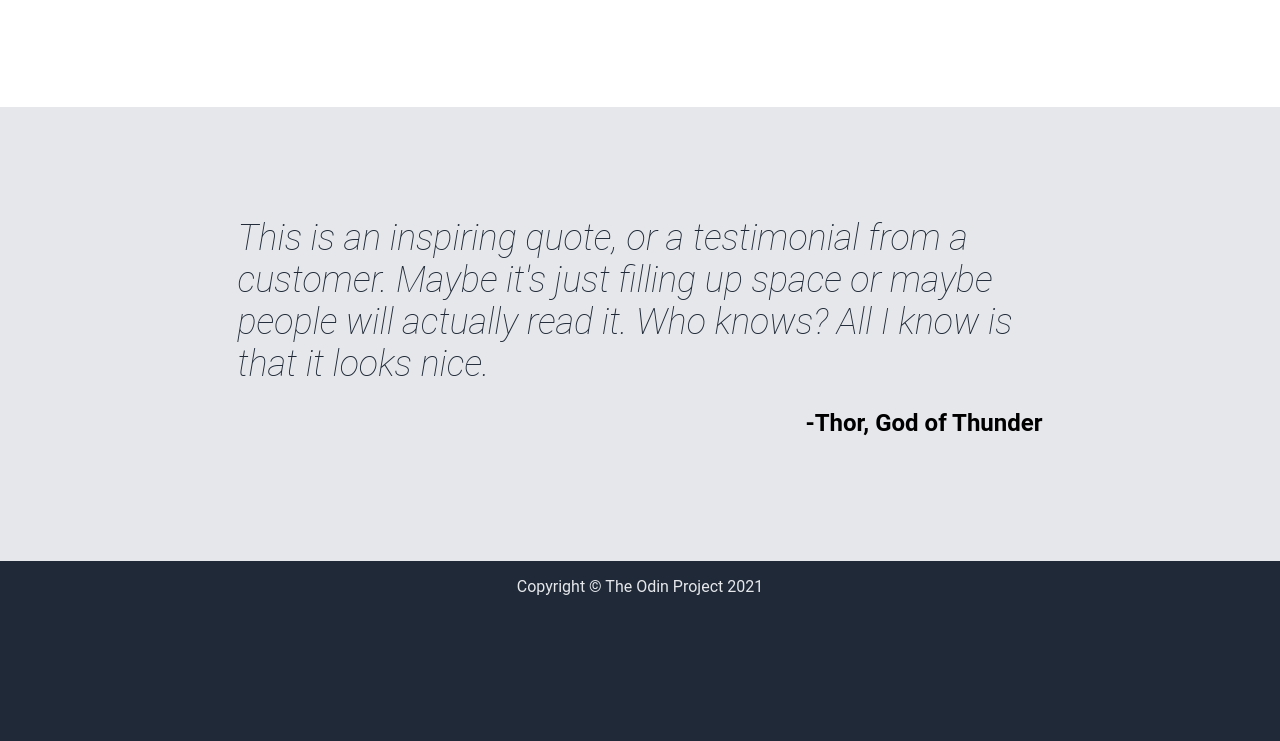
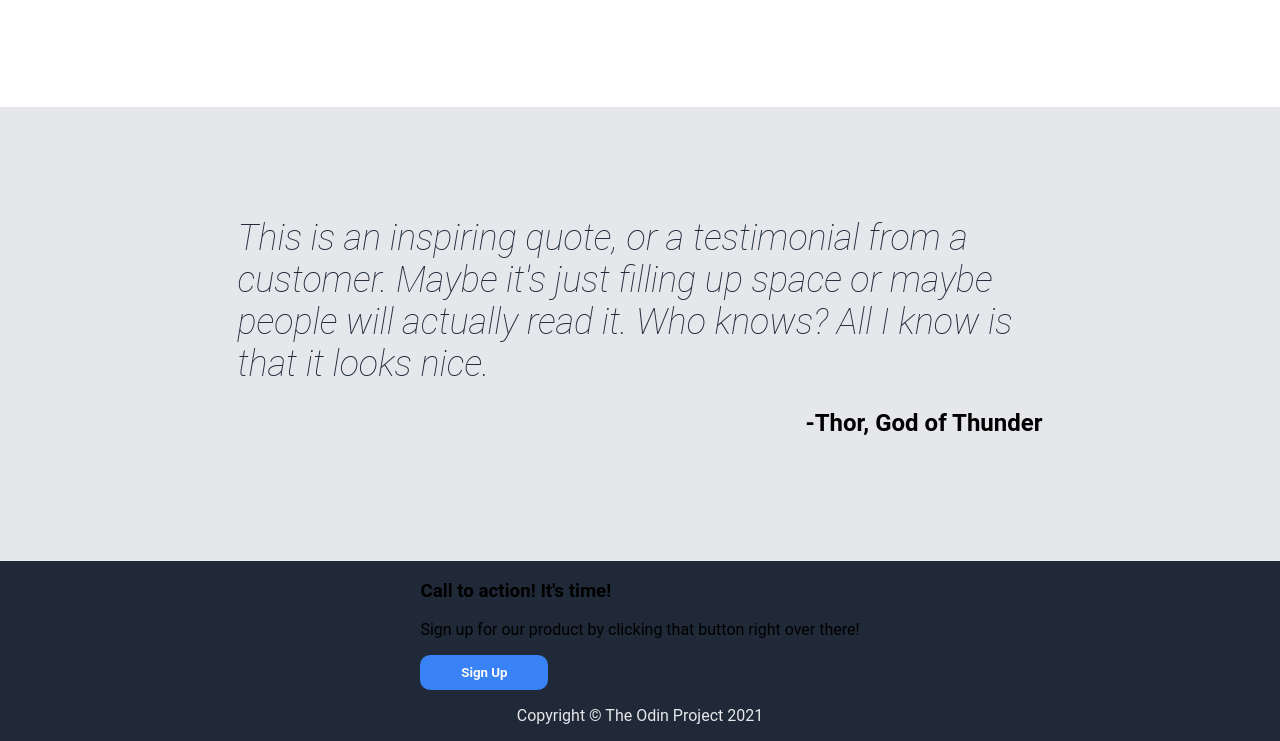
Before and after one commit to renkaichen/odin-landing-page, a plain HTML site: page index.html in a window 1280 px wide. Shown: the part 882-1623 px from the top of the page. Before the commit the page ends 1494 px from the top, so only its background shows below. Drawn offline with Linux system fonts and the light colour scheme.

Commit message:
Add html for section 4

```diff
--- a/index.html
+++ b/index.html
@@ -52,6 +52,14 @@
             </div>
         </div>
 
+        <div class = "section-4">
+            <div class="text">
+                <h3>Call to action! It's time!</h3>
+                <p>Sign up for our product by clicking that button right over there!</p>
+            </div>
+            <button>Sign Up</button>
+        </div>
+
         <div class="footer">
             <p>Copyright © The Odin Project 2021</p>
         </div>
```
